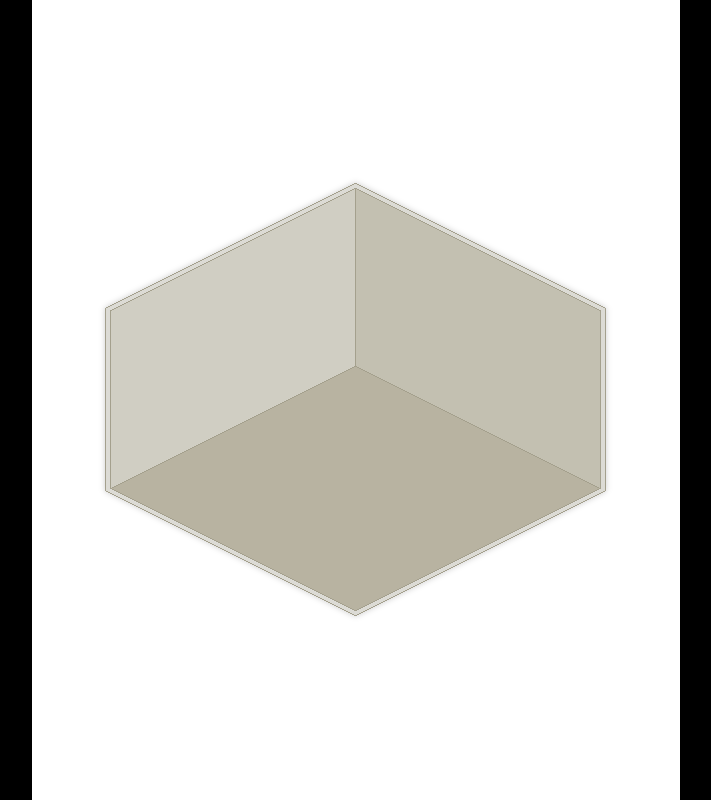
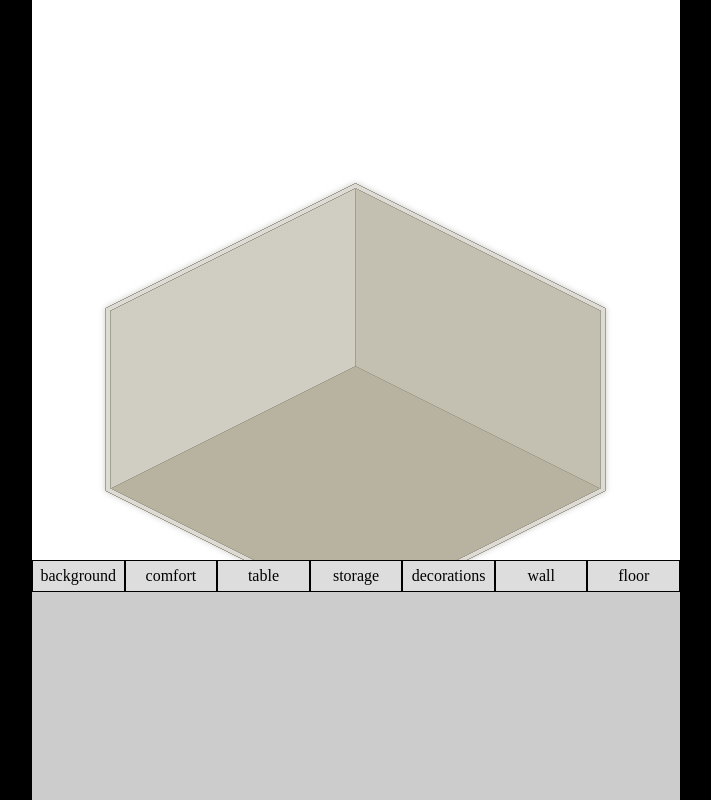
Before and after one commit to sloth-hub/wanroom, a website: page index.html in a window 1280 px wide. Both pictures are taken after a click on the button "START". Shown: the whole page, without its empty margins (284-995 px from the left). Drawn offline with nearby package versions, Linux system fonts and the light colour scheme.

Commit message:
Fix item tab, item list

```diff
--- a/index.js
+++ b/index.js
@@ -20,19 +20,28 @@ function init() {
     const roomImg = new Image;
     roomImg.src = "./images/room.png";
 
-    start.addEventListener("click", ({ target }) => {
+    start.addEventListener("click", async ({ target }) => {
         if (target.className === "start-btn") {
             container.removeChild(target);
-            console.log(canvas.width, canvas.height);
             context.drawImage(roomImg, (canvas.width / 2 - roomImg.width / 2), (canvas.height / 2 - roomImg.height / 2), 600, 600);
-            const ul = document.createElement("ul",);
-            for (i=0; i < 8; i++) {
-                ul.appendChild(document.createElement("li"));
+            const itemListWrap = document.createElement("div");
+            itemListWrap.className = "item-list-wrap";
+            container.appendChild(itemListWrap);
+            itemListWrap.innerHTML = `<ul class="item-tab"></ul>
+            <ul class="item-list"></ul>`;
+
+            const itemData = await axios.get("test.json")
+                .then(({ data }) => data)
+                .catch(error => console.log(error));
+
+            const itemTab = document.querySelector(".item-tab");
+            const itemList = document.querySelector(".item-list");
+            for(let key in itemData) {
+                itemTab.innerHTML += `<li>${key}</li>`;
             }
             // const btn = document.createElement("a");
             // btn.innerText = "다운로드";
             // btn.download = "sample.png";
-            // container.appendChild(ul);
             // container.appendChild(btn);
             // btn.addEventListener("click", ({target}) => {
             //     download(target);
--- a/style.css
+++ b/style.css
@@ -6,10 +6,17 @@
 body {
     background-color: #000;
     height: 100vh;
+    display: flex;
+    justify-content: center;
+    align-items: center;
 }
 
 img {
     -webkit-user-drag: none;
+}
+
+li {
+    list-style: none;
 }
 
 .container {
@@ -34,7 +41,6 @@ img {
 }
 
 #display {
-    height: 100%;
     display: flex;
     align-items: center;
     justify-content: center;
@@ -59,15 +65,16 @@ img {
 
 .item-tab {
     display: flex;
-    justify-content: space-between;
+    width: 100%;
     background-color: #ddd;
 }
 
 .item-tab li {
+    display: flex;
+    justify-content: center;
+    align-items: center;
     width: 100%;
     height: 30px;
-    justify-content: center;
-    align-items: center;
     border: 1px solid #000;
     cursor: pointer;
 }
@@ -85,8 +92,7 @@ img {
     box-sizing: border-box;
     height: 300px;
     flex-wrap: wrap;
-    list-style: none;
-    background-color: #fff;
+    background-color: #ccc;
 }
 
 .list-item {
@@ -102,9 +108,7 @@ img {
     cursor: default;
 }
 
-.list-item .item-img {
-
-}
+.list-item .item-img {}
 
 .item {
     cursor: default;
```
